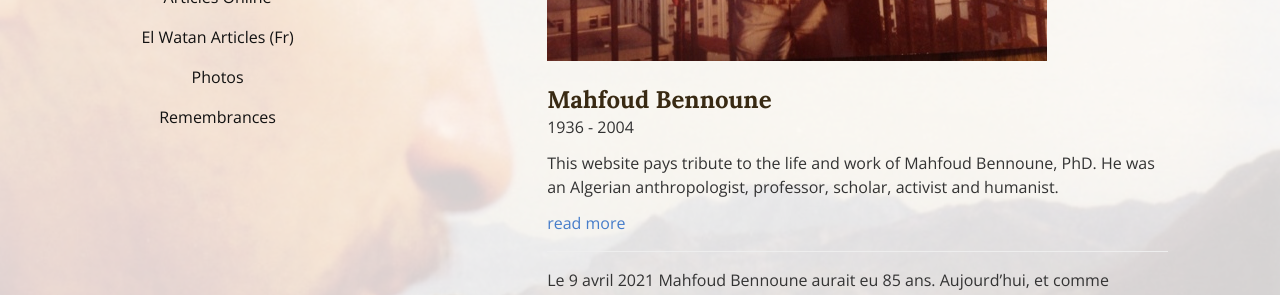
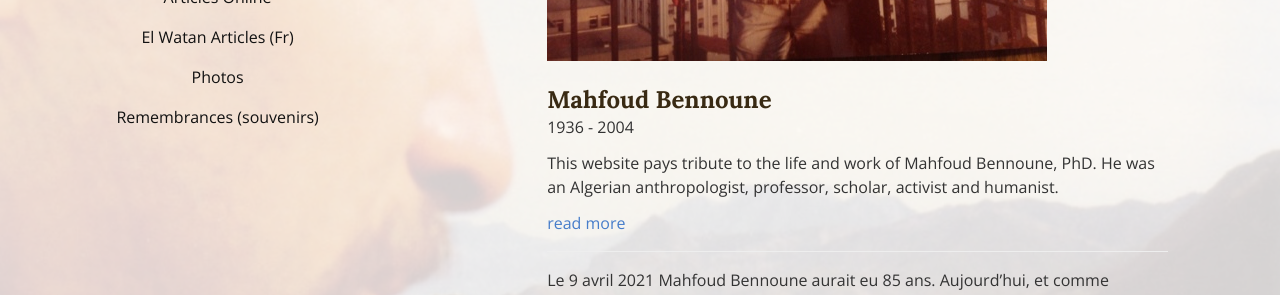
Before and after one commit to sonnetmedia/mahfoudbennoune.com, a Jekyll site: the page built from _landing_pages/home.md, in a window 1280 px wide. Shown: the part 353-648 px from the top of the page. Built offline with Jekyll 4.4.1, drawn with Linux system fonts in a browser that asks for light colours.

Commit message:
Add FR to menu for Remembrances

```diff
--- a/_data/navigation.yaml
+++ b/_data/navigation.yaml
@@ -17,5 +17,5 @@
  name: Photos
  slug: slideshow
 -
- name: Remembrances
+ name: Remembrances (souvenirs)
  slug: remembrances
```
